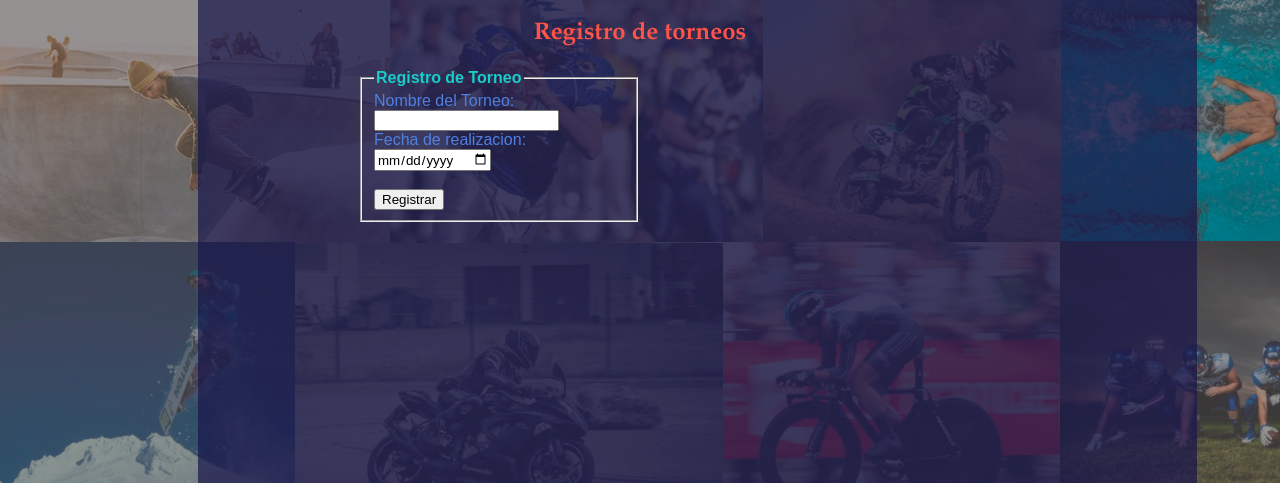
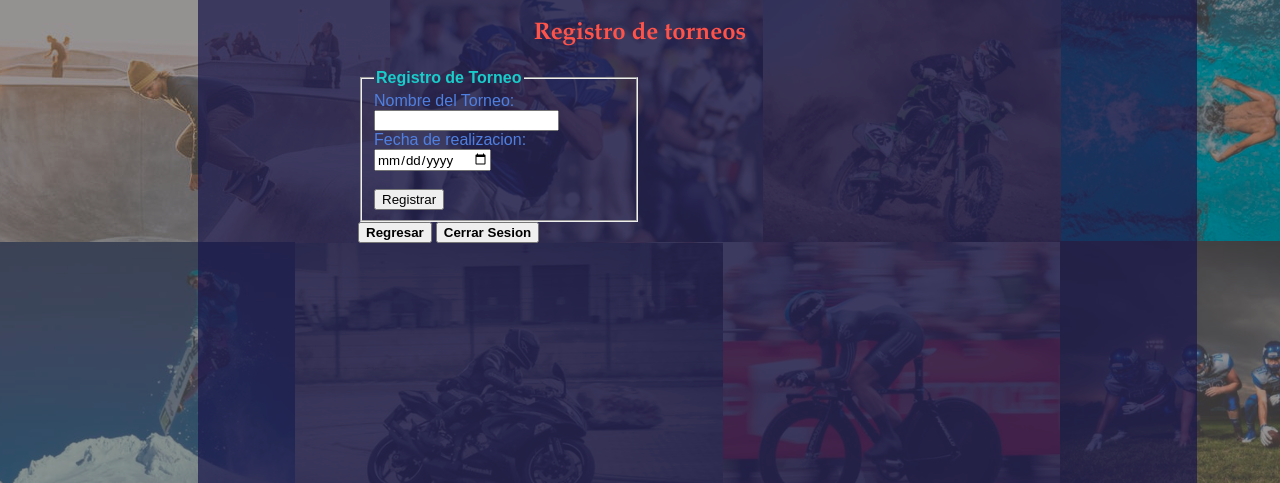
Before and after one commit to Programacion2UNET/proyecto-2-dayo-isa, a PHP site: page /views/registroadmin.php in a window 1280 px wide. Shown: the top 483 px of the page. Run offline with PHP 8.4, Linux system fonts and the light colour scheme; the visitor is signed in with stand-in values (Sample User, id 1).

Commit message:
Ultima version

```diff
--- a/sdeportivo/views/registroadmin.php
+++ b/sdeportivo/views/registroadmin.php
@@ -32,5 +32,9 @@
 		</fieldset>
 
 	</form>
+
+	<a href="admin.php"><button class="verde">Regresar</button></a>
+	<a href="../controllers/cerrar.php"><button >Cerrar Sesion</button></a>
+
 </body>
 </html>
```
